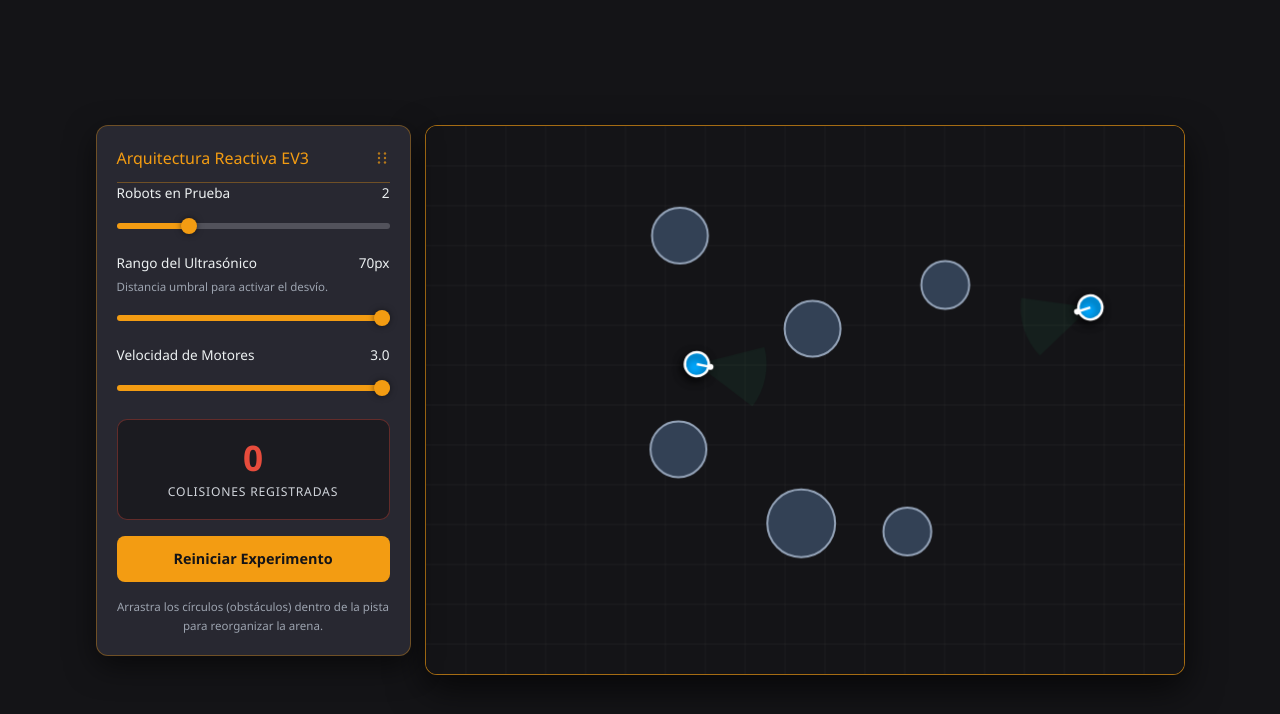
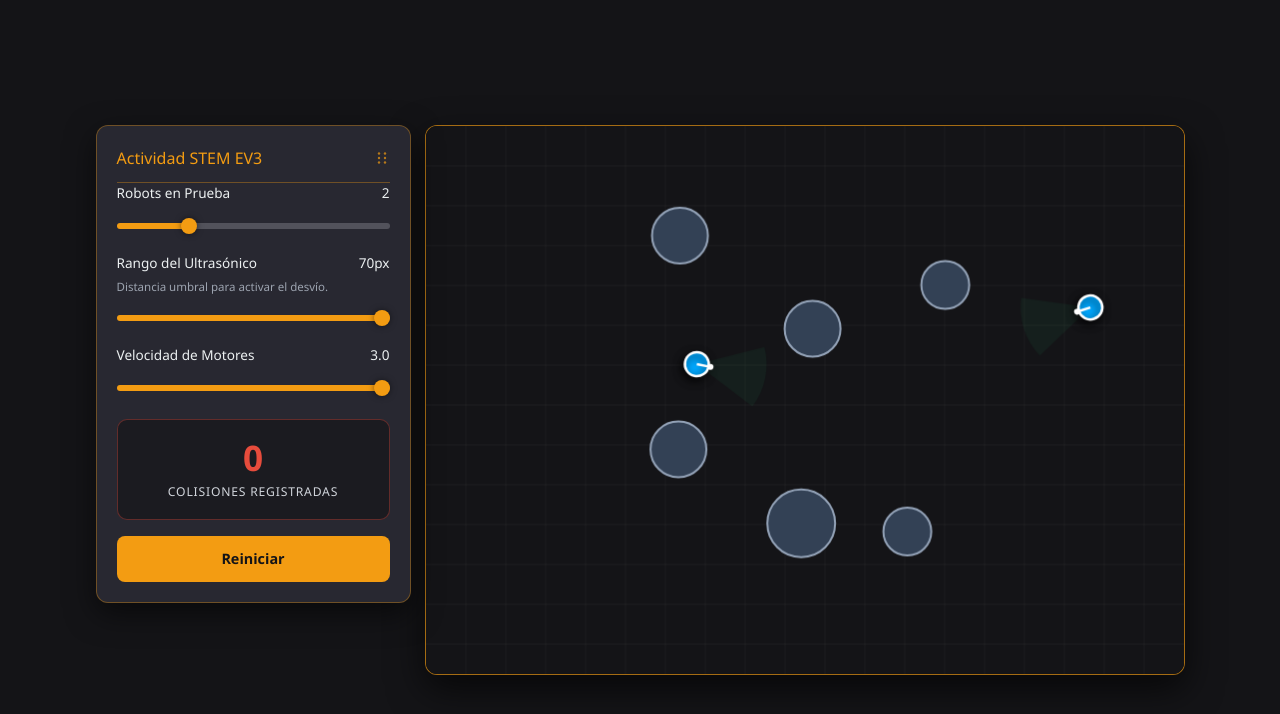
Before and after one commit to ALUN403/Simulacion, a plain HTML site: page STEM.html in a window 1280 px wide. Drawn offline with nearby package versions, Linux system fonts and the light colour scheme.

Commit message:
Update UI panel header and button text

```diff
--- a/STEM.html
+++ b/STEM.html
@@ -223,7 +223,7 @@
             <!-- Panel de control y telemetría STEM -->
             <aside id="ui-panel" aria-label="Controles de simulación EV3">
                 <h2 id="ui-panel-header" title="Arrastra para mover este panel">
-                    <span>Arquitectura Reactiva EV3</span>
+                    <span>Actividad STEM EV3</span>
                     <span class="drag-grip" aria-hidden="true">
                         <svg width="16" height="16" viewBox="0 0 16 16" fill="currentColor">
                             <circle cx="5" cy="3.5" r="1.2"/>
@@ -267,12 +267,8 @@
                 </div>
 
                 <button type="button" class="btn-reset" id="btn-reiniciar" onclick="reiniciarPrueba()">
-                    Reiniciar Experimento
+                    Reiniciar
                 </button>
-
-                <p class="text-[0.72rem] text-[#9ca3af] text-center mt-4 mb-0 leading-relaxed">
-                    Arrastra los círculos (obstáculos) dentro de la pista para reorganizar la arena.
-                </p>
             </aside>
 
             <!-- Arena delimitada de tamaño fijo -->
```
